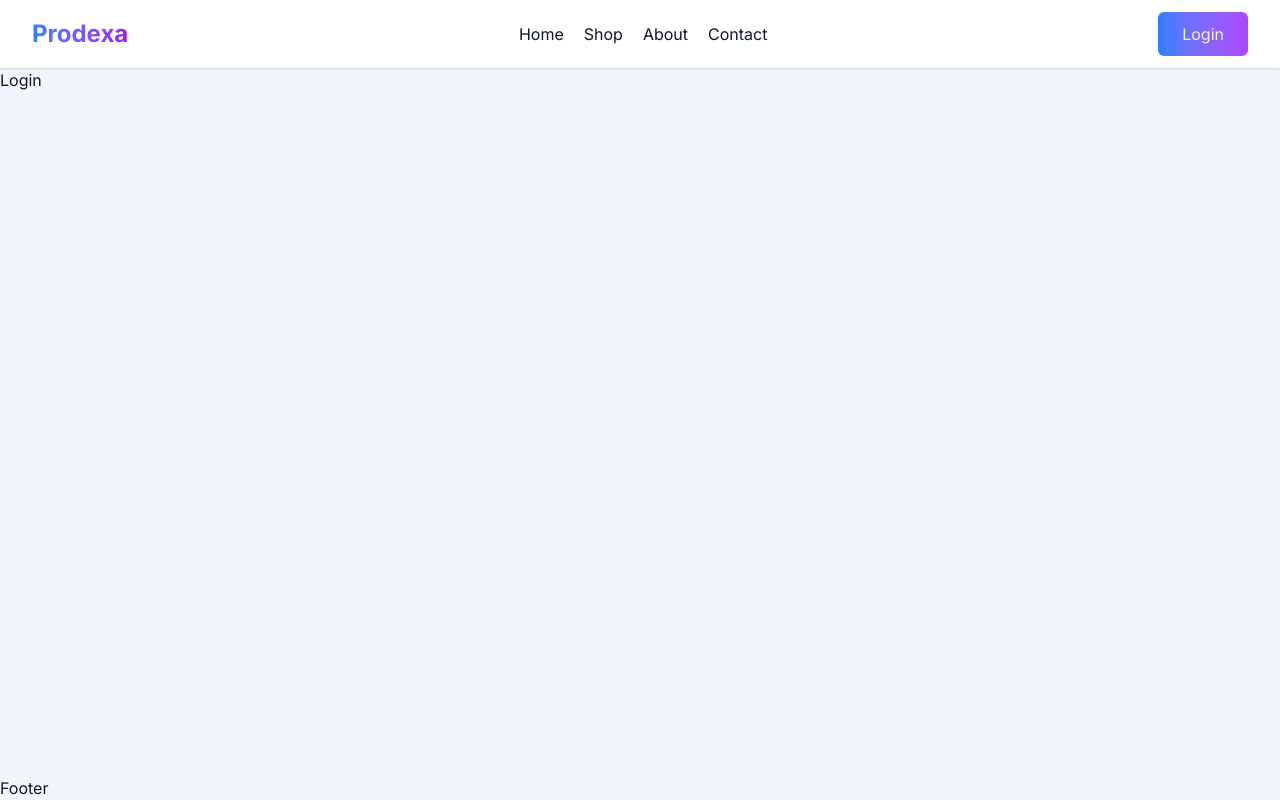
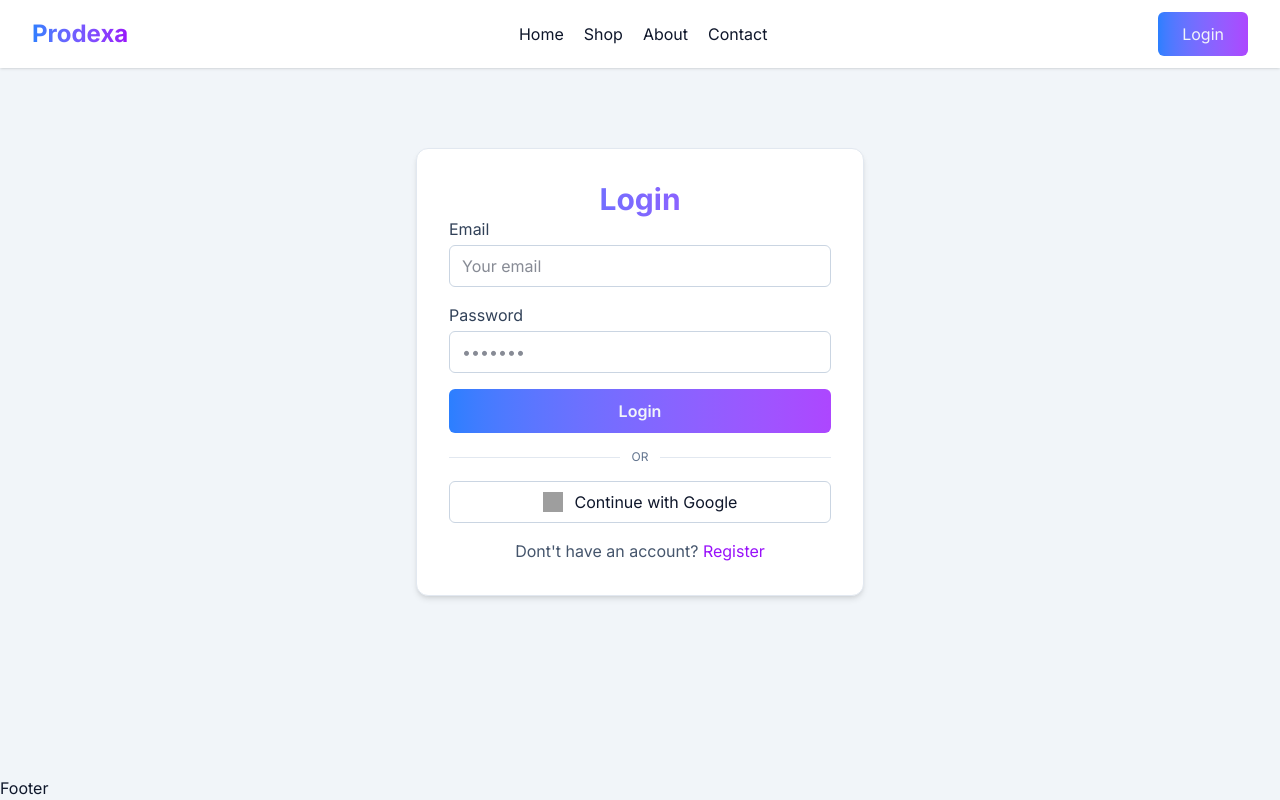
Before and after one commit to LitanMolla/prodexa-client, a Next.js app: page /login in a window 1280 px wide. Built offline with nearby package versions, Linux system fonts and the light colour scheme; no server answers; grey boxes are pictures that could not be loaded.

Commit message:
login page some

```diff
--- a/src/app/(auth)/login/page.js
+++ b/src/app/(auth)/login/page.js
@@ -1,9 +1,76 @@
-import React from 'react'
+'use client'
+import GooogleLogin from '@/components/GooogleLogin/GooogleLogin'
+import useAuth from '@/hooks/useAuth'
+import Link from 'next/link'
+import React, { useState } from 'react'
+import { useForm } from 'react-hook-form'
+import { toast } from 'react-toastify'
 
-const Login = () => {
-  return (
-    <div>Login</div>
-  )
+const Register = () => {
+    const { loginUser,user } = useAuth()
+    console.log(user)
+    const [loading, setLoading] = useState(false)
+    const { handleSubmit, register, formState: { errors },reset } = useForm()
+    const handleLogin = (data) => {
+        setLoading(true)
+        const email = data?.email;
+        const password = data?.password;
+        // console.log({email,password})
+        loginUser(email,password)
+        .then(result=>{
+          toast.success('Login successful')
+        })
+        .catch(error=>{
+          toast.error(error.code)
+        })
+    }
+    return (
+        <section className="flex items-center justify-center my-10 lg:my-20">
+            <div className="w-full max-w-md bg-white rounded-xl shadow-md p-8 border border-slate-200">
+                <h1 className="text-3xl font-bold bg-linear-to-r from-blue-500 to-purple-500 bg-clip-text text-transparent text-center">
+                    Login
+                </h1>
+                {/* Form */}
+                <form onSubmit={handleSubmit(handleLogin)} className="space-y-4">
+                    <div>
+                        <label className="block  text-slate-700 mb-1">Email</label>
+                        <input
+                            {...register('email', { required: 'Email Address is required', pattern: { value: /^[^\s@]+@[^\s@]+\.[^\s@]+$/, message: 'Please enter a valid email address.' } })}
+                            type="email"
+                            placeholder="Your email"
+                            className="w-full border border-slate-300 rounded-md px-3 py-2  focus:outline-none focus:ring-2 focus:ring-purple-400"
+                        />
+                        {errors.email && <p className='text-red-500 mt-1 text-sm'>{errors.email.message}</p>}
+                    </div>
+                    <div>
+                        <label className="block  text-slate-700 mb-1">Password</label>
+                        <input
+                            {...register('password', { required: 'Password is required', pattern: { value: /^(?=.*[a-z])(?=.*[A-Z])(?=.*\d).{6,}$/, message: 'Password must be at least 6 characters long and include at least one uppercase letter, one lowercase letter, and one number.' } })}
+                            type="password"
+                            placeholder="•••••••"
+                            className="w-full border border-slate-300 rounded-md px-3 py-2  focus:outline-none focus:ring-2 focus:ring-purple-400"
+                        />
+                        {errors.password && <p className='text-red-500 mt-1 text-sm'>{errors.password.message}</p>}
+                    </div>
+                    <button
+                        type="submit"
+                        className="w-full btn-primary text-white py-2 rounded-md  font-semibold transition"
+                    >{loading?<span>Loading...</span>: 'Login'}</button>
+                </form>
+                <div className="flex items-center gap-3 my-4">
+                    <div className="h-px bg-slate-200 flex-1" />
+                    <span className="text-xs text-slate-500">OR</span>
+                    <div className="h-px bg-slate-200 flex-1" />
+                </div>
+                <GooogleLogin/>
+
+                {/* Footer */}
+                <p className="text-center  text-slate-600 mt-4">Dont't have an account?<Link href="/register" className="text-purple-600 hover:underline"> Register</Link>
+                </p>
+
+            </div>
+        </section>
+    )
 }
 
-export default Login
+export default Register
--- a/src/app/(auth)/register/page.js
+++ b/src/app/(auth)/register/page.js
@@ -7,7 +7,7 @@ import { useForm } from 'react-hook-form'
 import { toast } from 'react-toastify'
 
 const Register = () => {
-    const { createUser } = useAuth()
+    const { createUser, updateUser } = useAuth()
     const [loading, setLoading] = useState(false)
     const { handleSubmit, register, formState: { errors },reset } = useForm()
     const handleRegister = (data) => {
@@ -15,13 +15,13 @@ const Register = () => {
         const email = data?.email;
         const password = data?.password;
         const displayName = data?.name
-        // console.log({email,password})
+        console.log({email,password,displayName})
         createUser(email, password)
             .then(result => {
                 reset()
                 setLoading(false)
                 toast.success('Register successful')
-                console.log(result.user)
+                updateUser({displayName})
             })
             .catch(error => {
                 setLoading(false)
```
